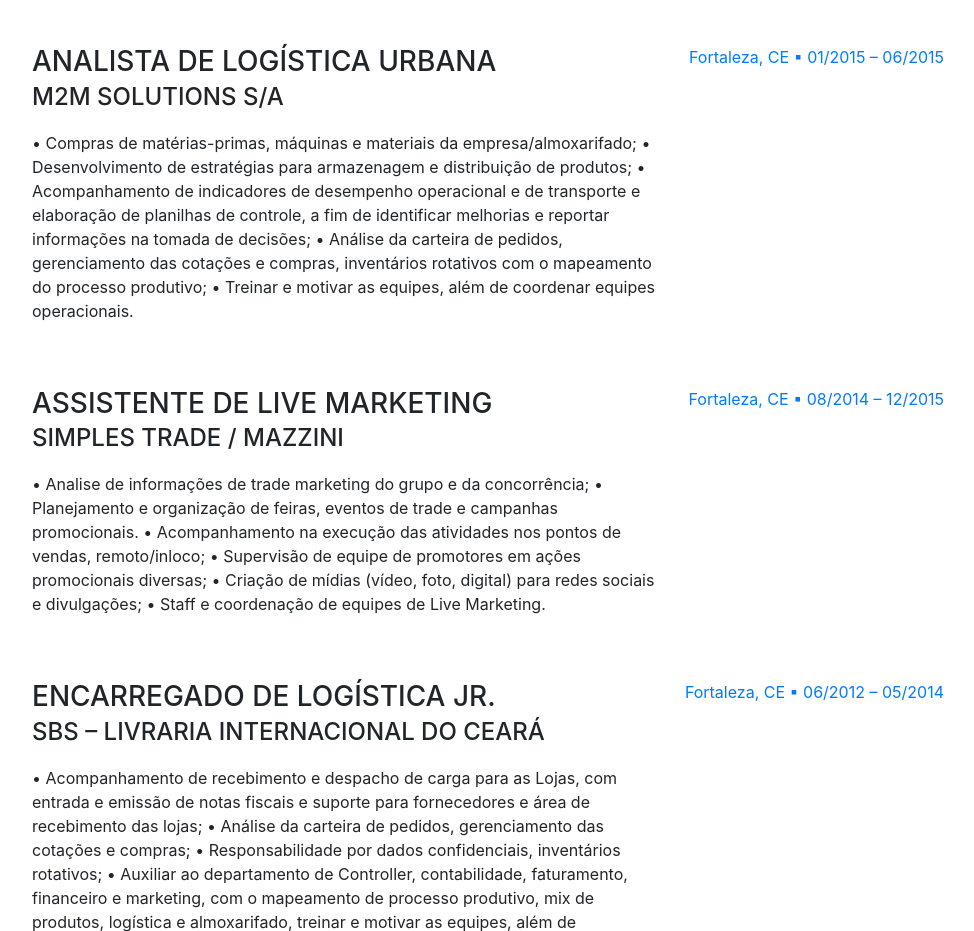
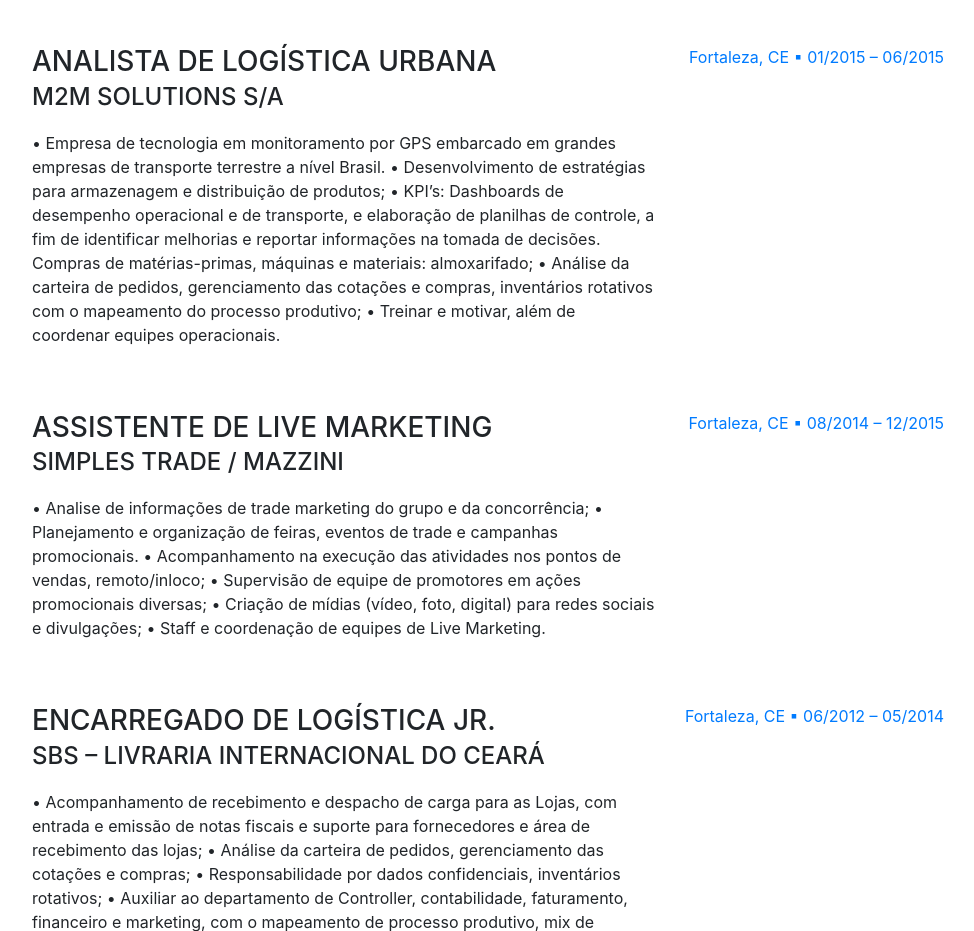
Before and after one commit to eulucassa/curriculo, a website with bundled scripts: page index.html in a window 1280 px wide. Shown: the part 1304-2235 px from the top of the page, without its empty margins (288-1262 px from the left). Built offline with nearby package versions, Linux system fonts and the light colour scheme; a web font is replaced by a local one.

Commit message:
Update index.html

```diff
--- a/index.html
+++ b/index.html
@@ -111,11 +111,11 @@
             <div class="resume-content mr-auto">
               <h3 class="mb-0">ANALISTA DE LOGÍSTICA URBANA</h3>
               <div class="subheading mb-3">M2M Solutions S/A</div>
-              <p>• Compras de matérias-primas, máquinas e materiais da empresa/almoxarifado;
+              <p>• Empresa de tecnologia em monitoramento por GPS embarcado em grandes empresas de transporte terrestre a nível Brasil.
                 • Desenvolvimento de estratégias para armazenagem e distribuição de produtos;
-                • Acompanhamento de indicadores de desempenho operacional e de transporte e elaboração de planilhas de controle, a fim de identificar melhorias e reportar informações na tomada de decisões;
+                • KPI’s: Dashboards de desempenho operacional e de transporte, e elaboração de planilhas de controle, a fim de identificar melhorias e reportar informações na tomada de decisões. Compras de matérias-primas, máquinas e materiais: almoxarifado;
                 • Análise da carteira de pedidos, gerenciamento das cotações e compras, inventários rotativos com o mapeamento do processo produtivo;
-                • Treinar e motivar as equipes, além de coordenar equipes operacionais.</p>
+                • Treinar e motivar, além de coordenar equipes operacionais.</p>
             </div>
             <div class="resume-date text-md-right">
               <span class="text-primary">Fortaleza, CE ▪ 01/2015 – 06/2015</span>
```
